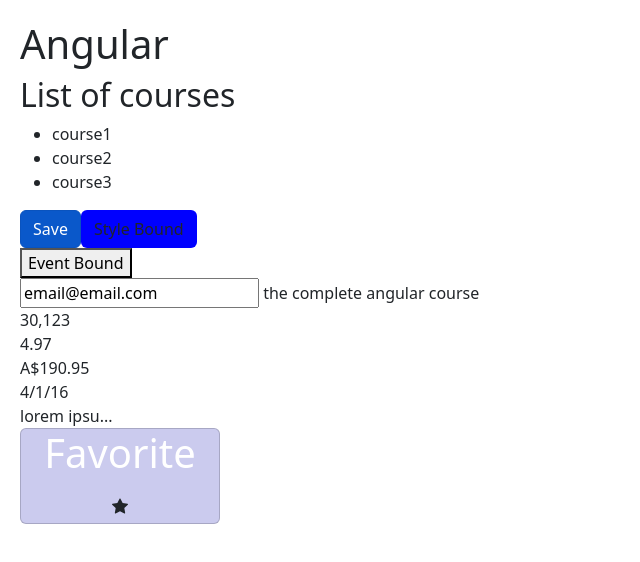
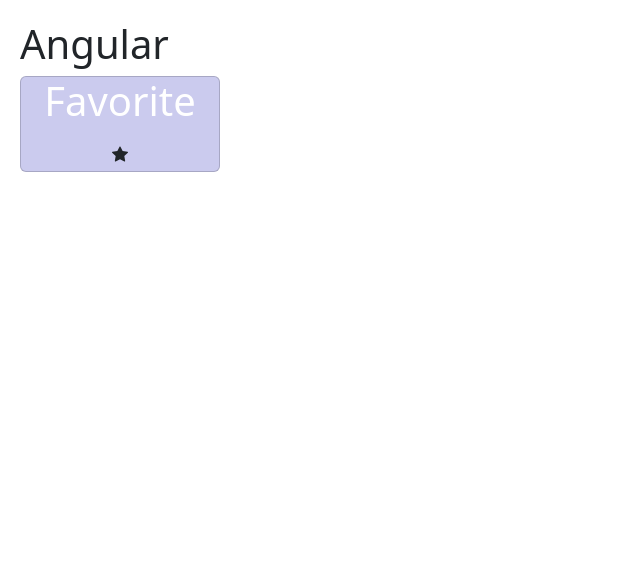
Before and after one commit to veerod0804/demoRepo, an Angular app in the folder demoRepo/: page / in a window 1280 px wide. Shown: the top 562 px of the page, without its empty margins (0-640 px from the left). Built offline with nearby package versions, Linux system fonts and the light colour scheme.

Commit message:
adjusted alias.

```diff
--- a/demoRepo/src/app/app.component.html
+++ b/demoRepo/src/app/app.component.html
@@ -1,5 +1,5 @@
 <h1>Angular</h1>
-<courses></courses>
+<!-- <courses></courses> -->
 
 <app-favorite-component [is-favorite]="post.isFavorite" (change)="onFavoriteChanged($event)"></app-favorite-component>
 
--- a/demoRepo/src/app/favorite/favorite.component.ts
+++ b/demoRepo/src/app/favorite/favorite.component.ts
@@ -7,7 +7,7 @@
 })
 export class FavoriteComponent implements OnInit {
   @Input('is-favorite') isFavorite: boolean = true;
-  @Output() change = new EventEmitter();
+  @Output('change') click = new EventEmitter();
 
   constructor() { }
 
@@ -16,7 +16,7 @@
 
   onClick() {
     this.isFavorite = !this.isFavorite;
-    this.change.emit({newValue: this.isFavorite});
+    this.click.emit({newValue: this.isFavorite});
   }
 }
 
```
